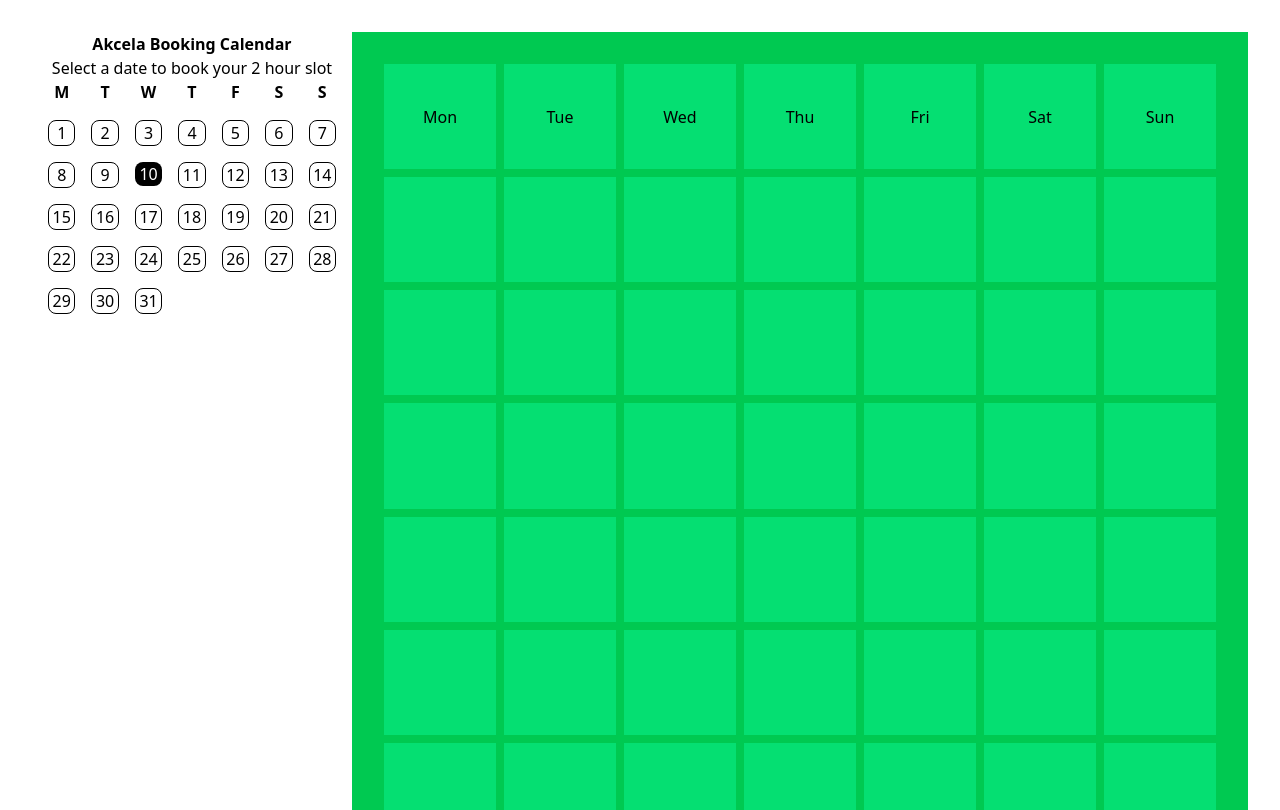
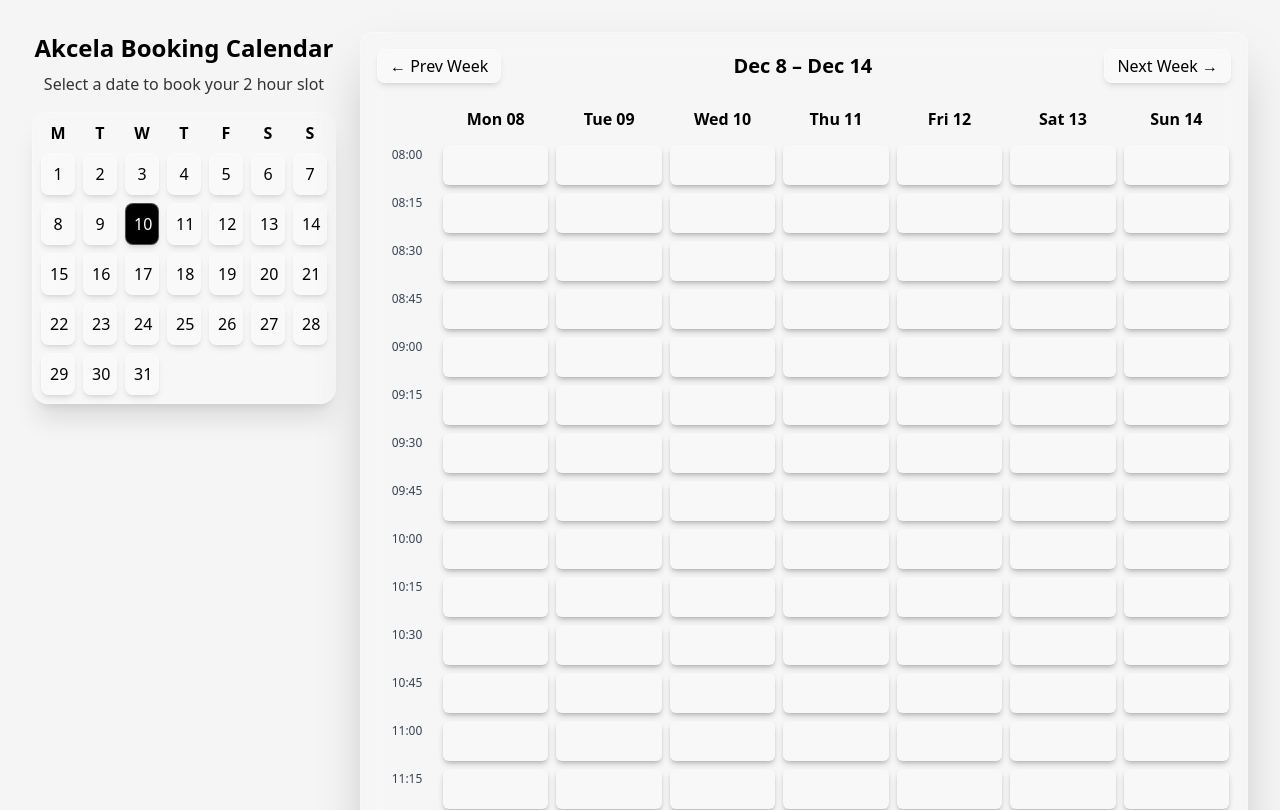
Before and after one commit to Mah4-web/Akcela-Meeting-Booking, a Next.js app: page /calendar in a window 1280 px wide. Shown: the top 810 px of the page. Built offline with nearby package versions, Linux system fonts and the light colour scheme.

Commit message:
feat: booking calendar and styling

```diff
--- a/src/app/calendar/[date]/page.js
+++ b/src/app/calendar/[date]/page.js
@@ -6,8 +6,8 @@
 const SLOT_INTERVAL_MINUTES = 15;
 const MAX_BOOKING_MINUTES = 120;
 const MAX_SLOTS_PER_BOOKING = MAX_BOOKING_MINUTES / SLOT_INTERVAL_MINUTES;
-const START_HOUR = 9;
-const END_HOUR = 17;
+const START_HOUR = 8;
+const END_HOUR = 24;
 
 function generateSlots() {
   const slots = [];
@@ -290,12 +290,13 @@
             return (
               <button
                 key={slot.index}
-                className={`slot-cell ${extraClass}`}
+                className={`slot-cell ${booked ? "slot-booked" : selected ? "slot-selected" : ""}`}
                 onClick={() => handleSlotClick(slot.index)}
                 disabled={booked || loading}
-              >
+                  >
                 {slot.label}
               </button>
+
             );
           })}
         </section>
@@ -314,7 +315,7 @@
                   return (
                     <li key={b.id} className="booking-item">
                       <span className="booking-time">
-                        {start} – {end}
+                        {start} &ndash; {end}
                       </span>
                       <span className="booking-name">{b.customerName}</span>
                     </li>
--- a/src/app/calendar/page.js
+++ b/src/app/calendar/page.js
@@ -1,90 +1,42 @@
+"use client";
+
+import { useState } from "react";
 import CalendarMonth from "../components/CalendarMonth";
-import DateCell from "../components/DateCell"
+import WeeklyView from "../components/WeeklyView";
+import { subWeeks, addWeeks } from "date-fns";
 
-export default function Calendar() {
+export default function CalendarPage() {
+  const today = new Date();
+  const [weekStart, setWeekStart] = useState(today);
 
-    const today = new Date();
-    const month = today.getMonth() + 1;
+  const handlePrevWeek = () => setWeekStart(subWeeks(weekStart, 1));
+  const handleNextWeek = () => setWeekStart(addWeeks(weekStart, 1));
 
+  return (
+    <div className="flex flex-col md:flex-row p-4 md:p-8 gap-6 bg-(--color-gray-light) min-h-screen">
 
-    return (
+      {/* Mini calendar on top for mobile, left for desktop */}
+      <div className="w-full md:w-1/4 mb-6 md:mb-0">
+        <h1 className="text-center font-extrabold text-2xl mb-2 text-black">
+          Akcela Booking Calendar
+        </h1>
+        <p className="text-center mb-4 text-(--color-gray-dark)">
+          Select a date to book your 2 hour slot
+        </p>
 
-        <div className="flex flex-col sm:flex-row p-8">
+        <div className="bg-(--color-glass-bg) border border-(--color-glass-border) rounded-2xl p-2 backdrop-blur-md shadow-xl">
+          <CalendarMonth month={today.getMonth() + 1} today={today} />
+        </div>
+      </div>
 
-            <div className="flex flex-col">
-                <h1 className="text-center font-extrabold">Akcela Booking Calendar</h1>
-
-                <p className="text-center">Select a date to book your 2 hour slot</p>
-
-                <div className="min-h-screen w-full min-w-[320px]">
-
-                    <CalendarMonth month={month} current_date={today} />
-
-                </div>
-
-            </div>
-
-            <div className="grow bg-green-500 w-full min-h-screen grid grid-cols-7 grid-rows-7 gap-2 [&>*]:bg-green-400 [&>*]:flex [&>*]:items-center [&>*]:justify-center p-8">
-
-                <div>Mon</div>
-                <div>Tue</div>
-                <div>Wed</div>
-                <div>Thu</div>
-                <div>Fri</div>
-                <div>Sat</div>
-                <div>Sun</div>
-
-                <div></div>
-                <div></div>
-                <div></div>
-                <div></div>
-                <div></div>
-                <div></div>
-                <div></div>
-
-                <div></div>
-                <div></div>
-                <div></div>
-                <div></div>
-                <div></div>
-                <div></div>
-                <div></div>
-
-                <div></div>
-                <div></div>
-                <div></div>
-                <div></div>
-                <div></div>
-                <div></div>
-                <div></div>
-
-                <div></div>
-                <div></div>
-                <div></div>
-                <div></div>
-                <div></div>
-                <div></div>
-                <div></div>
-
-                <div></div>
-                <div></div>
-                <div></div>
-                <div></div>
-                <div></div>
-                <div></div>
-                <div></div>
-
-                <div></div>
-                <div></div>
-                <div></div>
-                <div></div>
-                <div></div>
-                <div></div>
-                <div></div>
-
-            </div>
-
-        </div>
-
-    )
+      {/* Weekly booking view */}
+      <div className="flex-1">
+        <WeeklyView
+          weekStart={weekStart}
+          onPrevWeek={handlePrevWeek}
+          onNextWeek={handleNextWeek}
+        />
+      </div>
+    </div>
+  );
 }
--- a/src/app/components/CalendarMonth.js
+++ b/src/app/components/CalendarMonth.js
@@ -1,4 +1,4 @@
-// components/CalendarMonth.jsx
+
 import React from "react";
 import DateCell from "./DateCell";
 import {
@@ -6,98 +6,60 @@
   getDay,
   getDaysInMonth,
   isSameDay,
-  parseISO,
 } from "date-fns";
 import "../../app/weekday_breakpoints.css";
 
 const weekdayLabels = [
-  { full: "Monday",    med: "Mon", short: "M" },
-  { full: "Tuesday",   med: "Tue", short: "T" },
+  { full: "Monday", med: "Mon", short: "M" },
+  { full: "Tuesday", med: "Tue", short: "T" },
   { full: "Wednesday", med: "Wed", short: "W" },
-  { full: "Thursday",  med: "Thu", short: "T" },
-  { full: "Friday",    med: "Fri", short: "F" },
-  { full: "Saturday",  med: "Sat", short: "S" },
-  { full: "Sunday",    med: "Sun", short: "S" },
+  { full: "Thursday", med: "Thu", short: "T" },
+  { full: "Friday", med: "Fri", short: "F" },
+  { full: "Saturday", med: "Sat", short: "S" },
+  { full: "Sunday", med: "Sun", short: "S" },
 ];
 
+export default function CalendarMonth({
+  month,
+  today,
+  onSelectDate,
+}) {
+  const currentYear = new Date().getFullYear();
+  const monthStart = startOfMonth(new Date(currentYear, month - 1, 1));
 
-/**
- * CalendarMonth
- * Props:
- *  - month: number (1-12)
- *  - today: Date | string (optional) — will be normalized
- *
- * Renders a grid with Monday..Sunday headers and the month days,
- * with the correct number of leading empty slots so the 1st of the month
- * lines up under the right weekday (assuming Monday is the first column).
- */
-export default function CalendarMonth({ month, today }) {
-  // Validate/normalize month (expect 1-12)
-  const monthNum = Math.max(1, Math.min(12, Number(month || new Date().getMonth() + 1)));
-
-  // Normalize "today" into a Date object (accepts Date or ISO string)
-  let todayDate;
-  if (!today) {
-    todayDate = new Date();
-  } else if (typeof today === "string") {
-    // If string, try ISO parse; fallback to Date constructor
-    try {
-      todayDate = parseISO(today);
-      if (Number.isNaN(todayDate.getTime())) throw new Error("invalid");
-    } catch {
-      todayDate = new Date(today);
-    }
-  } else {
-    todayDate = new Date(today);
-  }
-
-  const currentYear = new Date().getFullYear();
-
-  // startOfMonth for the target month/year
-  const monthStart = startOfMonth(new Date(currentYear, monthNum - 1, 1));
-
-  // JS/getDay: 0 = Sunday, 1 = Monday, ... 6 = Saturday
-  // We want Monday to be column 0. Compute how many leading empty cells:
-  // map Sunday(0) -> 6, Monday(1) -> 0, Tuesday(2) -> 1, ...
   const weekdayOfFirst = getDay(monthStart);
   const leadingEmptyCount = (weekdayOfFirst + 6) % 7;
-
-  // number of days in this month
   const daysInMonth = getDaysInMonth(monthStart);
 
-  // render
   return (
-    <div className="calendar-container mx-4 grid grid-cols-7 gap-4 [&>*]:text-center [&>*]:shadow-2xl">
+    <div className="calendar-container grid grid-cols-7 gap-2">
 
-      {/* weekday headers */}
-      {weekdayLabels.map((w, i) => (
-        <div key={i} className="font-bold">
+
+      {weekdayLabels.map((w) => (
+        <div key={w.full} className="text-center font-semibold text-black">
           <span className="weekday-full">{w.full}</span>
           <span className="weekday-med">{w.med}</span>
           <span className="weekday-short">{w.short}</span>
         </div>
       ))}
 
-      {/* leading empty slots */}
-      {Array.from({ length: leadingEmptyCount }).map((_, idx) => (
-        <div key={`empty-${idx}`} aria-hidden className="h-12" />
+
+      {Array.from({ length: leadingEmptyCount }).map((_, i) => (
+        <div key={i}></div>
       ))}
 
-      {/* day cells */}
-      {Array.from({ length: daysInMonth }).map((_, idx) => {
-        const day = idx + 1;
-        const cellDate = new Date(currentYear, monthNum - 1, day);
-
-        const isToday = isSameDay(cellDate, todayDate);
+      {/* Days */}
+      {Array.from({ length: daysInMonth }).map((_, i) => {
+        const dayNum = i + 1;
+        const dateObj = new Date(currentYear, month - 1, dayNum);
 
         return (
           <DateCell
-            key={`d-${day}`}
-            shortDate={day}
-            fullDate={cellDate}
-            isToday={isToday}
-            // optionally pass a full date if DateCell can use it:
-            // dateObj={cellDate}
+            key={i}
+            fullDate={dateObj}
+            shortDate={dayNum}
+            isToday={isSameDay(dateObj, today)}
+            onClick={() => onSelectDate(dateObj)}
           />
         );
       })}
--- a/src/app/components/DateCell.js
+++ b/src/app/components/DateCell.js
@@ -1,10 +1,26 @@
-export default function DateCell({ shortDate, fullDate, isToday }) {
-    return (
-        <div>
-            {isToday ?
-            <button className="rounded-lg shadow-2xl bg-black text-white w-full hover:bg-blue-600 hover:text-white hover:duration-500 hover:cursor-pointer text-center">{shortDate}</button>
-            :
-            <button className="border shadow-2xl  rounded-lg w-full hover:bg-blue-600 hover:text-white hover:duration-500 hover:cursor-pointer text-center">{shortDate}</button>}
-        </div>
-    );
+export default function DateCell({
+  shortDate,
+  isToday,
+  onClick,
+}) {
+  return (
+    <button
+      onClick={onClick}
+      className={`
+        p-2 rounded-lg shadow-md
+        border border-(--color-glass-border)
+        backdrop-blur-md
+        transition
+        duration-200
+        text-center
+        ${
+          isToday
+            ? "bg-black text-white"
+            : "bg-white/20 hover:bg-white/40"
+        }
+      `}
+    >
+      {shortDate}
+    </button>
+  );
 }
--- /dev/null
+++ b/src/app/components/WeeklyView.js
@@ -0,0 +1,94 @@
+"use client";
+
+import { startOfWeek, addMinutes, addDays, format } from "date-fns";
+import React from "react";
+
+const SLOT_INTERVAL_MINUTES = 15;
+const START_HOUR = 8;
+const END_HOUR = 24;
+
+export default function WeeklyView({ weekStart, onPrevWeek, onNextWeek, bookings }) {
+  const week = startOfWeek(weekStart, { weekStartsOn: 1 }); // Monday
+  const days = [...Array(7)].map((_, i) => addDays(week, i));
+
+  // Generate slots from 08:00 to END_HOUR
+  const HOURS = Array.from(
+    { length: (END_HOUR - START_HOUR) * (60 / SLOT_INTERVAL_MINUTES) },
+    (_, i) => i * SLOT_INTERVAL_MINUTES
+  );
+
+  const isBooked = (dayIndex, slotIndex) => {
+    if (!bookings) return false;
+    const dateStr = format(days[dayIndex], "yyyy-MM-dd");
+    return bookings.some(
+      (b) =>
+        b.date === dateStr && slotIndex >= b.start_index && slotIndex <= b.end_index
+    );
+  };
+
+  return (
+    <div className="rounded-xl p-4 bg-[rgba(255,255,255,0.15)] border border-[rgba(255,255,255,0.3)] backdrop-blur-md shadow-2xl">
+      {/* Header */}
+      <div className="flex justify-between items-center mb-4">
+        <button
+          onClick={onPrevWeek}
+          className="px-3 py-1 rounded-lg bg-[rgba(255,255,255,0.2)] border border-[rgba(255,255,255,0.3)] backdrop-blur-md shadow-md hover:shadow-xl transition"
+        >
+          ← Prev Week
+        </button>
+
+        <h2 className="text-xl font-semibold text-black">
+          {format(week, "MMM d")} &ndash; {format(addDays(week, 6), "MMM d")}
+        </h2>
+
+        <button
+          onClick={onNextWeek}
+          className="px-3 py-1 rounded-lg bg-[rgba(255,255,255,0.2)] border border-[rgba(255,255,255,0.3)] backdrop-blur-md shadow-md hover:shadow-xl transition"
+        >
+          Next Week →
+        </button>
+      </div>
+
+      {/* Calendar Grid */}
+      <div className="grid grid-cols-[60px_repeat(7,1fr)] gap-1">
+        {/* Day Headers */}
+        <div></div>
+        {days.map((day) => (
+          <div key={day} className="text-center py-2 font-semibold text-black">
+            {format(day, "EEE dd")}
+          </div>
+        ))}
+
+        {/* Time Slots */}
+        {HOURS.map((slot, i) => (
+          <React.Fragment key={i}>
+            {/* Time Column */}
+            <div className="text-xs text-gray-700 p-1 text-center">
+              {format(addMinutes(week, START_HOUR * 60 + slot), "HH:mm")}
+            </div>
+
+            {/* 7 Days Slots */}
+            {days.map((day, dayIndex) => {
+              const booked = isBooked(dayIndex, i);
+
+              return (
+                <button
+                  key={dayIndex + "-" + i}
+                  className={`h-10 m-0.5 rounded-md text-xs text-center transition
+                    shadow-md shadow-black/20
+                    ${
+                      booked
+                        ? "bg-red-500 text-white cursor-not-allowed"
+                        : "bg-[rgba(255,255,255,0.2)] hover:bg-blue-500 hover:shadow-xl"
+                    }
+                  `}
+                  disabled={booked}
+                />
+              );
+            })}
+          </React.Fragment>
+        ))}
+      </div>
+    </div>
+  );
+}
--- a/src/app/globals.css
+++ b/src/app/globals.css
@@ -1,6 +1,6 @@
 @import "tailwindcss";
 
-:root {
+ :root {
   --background: #ffffff;
   --foreground: #171717;
   --color-gray-light: #f5f5f5;
@@ -11,3 +11,53 @@
   --shadow-glass: 0 10px 25px rgba(0, 0, 0, 0.2);
   --shadow-glass-hover: 0 15px 35px rgba(0, 0, 0, 0.25);
 }
+
+.calendar-container {
+  container-type: inline-size;
+  container-name: calendar;
+}
+
+.weekday-full { display: inline; }
+.weekday-med, .weekday-short { display: none; }
+
+@container calendar (max-width: 650px) {
+  .weekday-full { display: none; }
+  .weekday-med { display: inline; }
+}
+@container calendar (max-width: 400px) {
+  .weekday-full, .weekday-med { display: none; }
+  .weekday-short { display: inline; }
+}
+
+/* Glass Slot */
+.slot-cell {
+  background: var(--color-glass-bg);
+  border: 1px solid var(--color-glass-border);
+  backdrop-filter: blur(8px);
+  box-shadow: 0 4px 12px rgba(0,0,0,0.15);
+  transition: all 0.2s;
+}
+.slot-cell:hover {
+  background: rgba(255,255,255,0.35);
+  box-shadow: 0 6px 20px rgba(0,0,0,0.25);
+}
+
+.slot-booked {
+  background: rgba(255,0,0,0.5);
+  cursor: not-allowed;
+}
+.slot-selected {
+  background: rgba(0, 128, 255, 0.4);
+}
+
+.btn-glass {
+  background: rgba(255,255,255,0.2);
+  border: 1px solid rgba(255,255,255,0.3);
+  backdrop-filter: blur(6px);
+  padding: 0.5rem 1rem;
+  border-radius: 0.75rem;
+  transition: all 0.2s;
+}
+.btn-glass:hover {
+  background: rgba(255,255,255,0.35);
+}
```
Also changed, not shown: src/app/calendar/layout.js (deleted, +0 -7 lines).
